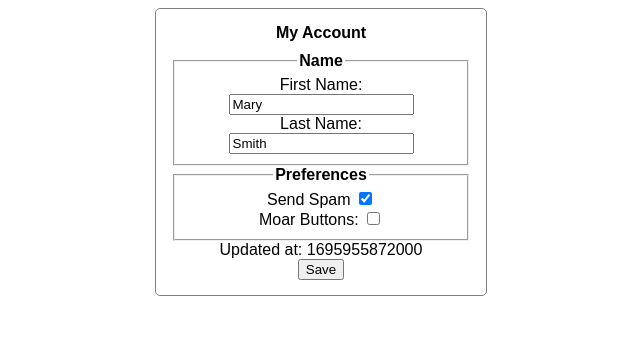
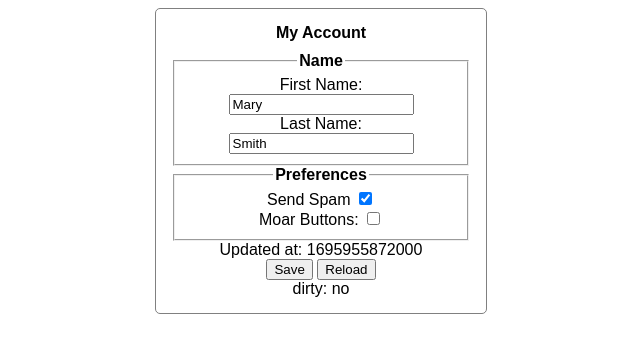
Before and after one commit to stevemolitor/jotai-examples, a React (Create React App) app: page / in a window 1280 px wide. Shown: the top 352 px of the page, without its empty margins (319-959 px from the left). Built offline with nearby package versions, Linux system fonts and the light colour scheme.

Commit message:
Add dbAccount, account synced via effect, reload button.

```diff
--- a/src/accounts/Account.tsx
+++ b/src/accounts/Account.tsx
@@ -1,13 +1,57 @@
 import { useAtomValue, useSetAtom } from "jotai";
-import { FC, FormEventHandler, useCallback, useTransition } from "react";
+import {
+  FC,
+  FormEventHandler,
+  MouseEventHandler,
+  useCallback,
+  useEffect,
+  useTransition,
+} from "react";
 import { EditAccountName } from "./EditAccountName";
 import { EditAccountPreferences } from "./EditAccountProfile";
-import { saveAccountAtom, timestampAtom } from "./state";
+import {
+  accountAtom,
+  dbAccountAtom,
+  isDirtyAtom,
+  reloadAtom,
+  saveAccountAtom,
+  timestampAtom,
+} from "./state";
+
+const IsDirty = () => {
+  const isDirty = useAtomValue(isDirtyAtom);
+  return <div>dirty: {isDirty ? "yes" : "no"}</div>;
+};
+
+const ReloadButton = () => {
+  const reload = useSetAtom(reloadAtom);
+  const [isLoading, startTransition] = useTransition();
+
+  const onReload = useCallback<MouseEventHandler<HTMLButtonElement>>(
+    (event) => {
+      event.preventDefault();
+      startTransition(() => {
+        reload();
+      });
+    },
+    [reload],
+  );
+
+  return (
+    <button onClick={onReload}>{isLoading ? <i>Loading…</i> : "Reload"}</button>
+  );
+};
 
 export const Account: FC = () => {
   const [isSaving, startTransition] = useTransition();
   const saveAccount = useSetAtom(saveAccountAtom);
   const timestamp = useAtomValue(timestampAtom);
+  const setAccount = useSetAtom(accountAtom);
+
+  const dbAccount = useAtomValue(dbAccountAtom);
+  useEffect(() => {
+    setAccount(dbAccount);
+  }, [dbAccount, setAccount]);
 
   const onSubmit = useCallback<FormEventHandler>(
     (event) => {
@@ -28,7 +72,9 @@ export const Account: FC = () => {
         <div>Updated at: {timestamp}</div>
         <button disabled={isSaving} type="submit">
           {isSaving ? <i>Saving…</i> : "Save"}
-        </button>
+        </button>{" "}
+        <ReloadButton />
+        <IsDirty />
       </form>
     </div>
   );
--- a/src/accounts/state.ts
+++ b/src/accounts/state.ts
@@ -1,34 +1,26 @@
 import { atom } from "jotai";
-import { atomWithDefault } from "jotai/utils";
-import { fetchAccount, saveAccount } from "./accountsDb";
+import { atomWithDefault, unwrap } from "jotai/utils";
+import { isEqual } from "lodash";
+import { defaultAccount, fetchAccount, saveAccount } from "./accountsDb";
 import { Account, AccountName, AccountPreferences } from "./types";
-import { isPromise } from "./utils";
 
-const dbAccountAtom = atomWithDefault<Promise<Account> | Account>(fetchAccount);
+export const dbAccountAtom = atomWithDefault<Promise<Account>>(fetchAccount);
+
+export const accountAtom = atom(defaultAccount);
 
 export const saveAccountAtom = atom(null, (get, set) => {
-  const dbAccount = get(dbAccountAtom);
-  if (isPromise<Account>(dbAccount)) {
-    set(
-      dbAccountAtom,
-      dbAccount.then((account) => saveAccount(account)),
-    );
-  } else {
-    set(dbAccountAtom, saveAccount(dbAccount));
-  }
+  const account = get(accountAtom);
+  set(dbAccountAtom, saveAccount(account));
 });
 
 export const accountNameAtom = atom(
   (get) => {
-    const dbAccount = get(dbAccountAtom);
-    if (isPromise<Account>(dbAccount)) {
-      return dbAccount.then(({ name }) => name);
-    }
-    return dbAccount.name;
+    const { name } = get(accountAtom);
+    return name;
   },
-  async (get, set, name: AccountName) => {
-    set(dbAccountAtom, {
-      ...(await get(dbAccountAtom)),
+  (get, set, name: AccountName) => {
+    set(accountAtom, {
+      ...get(accountAtom),
       name,
     });
   },
@@ -36,24 +28,32 @@ export const accountNameAtom = atom(
 
 export const accountPreferencesAtom = atom(
   (get) => {
-    const dbAccount = get(dbAccountAtom);
-    if (isPromise<Account>(dbAccount)) {
-      return dbAccount.then(({ preferences }) => preferences);
-    }
-    return dbAccount.preferences;
+    const { preferences } = get(accountAtom);
+    return preferences;
   },
-  async (get, set, preferences: AccountPreferences) => {
-    set(dbAccountAtom, {
-      ...(await get(dbAccountAtom)),
+  (get, set, preferences: AccountPreferences) => {
+    set(accountAtom, {
+      ...get(accountAtom),
       preferences,
     });
   },
 );
 
 export const timestampAtom = atom((get) => {
-  const dbAccount = get(dbAccountAtom);
-  if (isPromise<Account>(dbAccount)) {
-    return dbAccount.then(({ timestamp }) => timestamp);
-  }
-  return dbAccount.timestamp;
+  const { timestamp } = get(accountAtom);
+  return timestamp;
 });
+
+export const isDirtyAtom = unwrap(
+  atom(async (get) => !isEqual(get(accountAtom), await get(dbAccountAtom))),
+);
+
+export const reloadAtom = atom(null, (_get, set) => {
+  set(
+    dbAccountAtom,
+    fetchAccount().then((account) => {
+      set(accountAtom, account);
+      return account;
+    }),
+  );
+});
```
